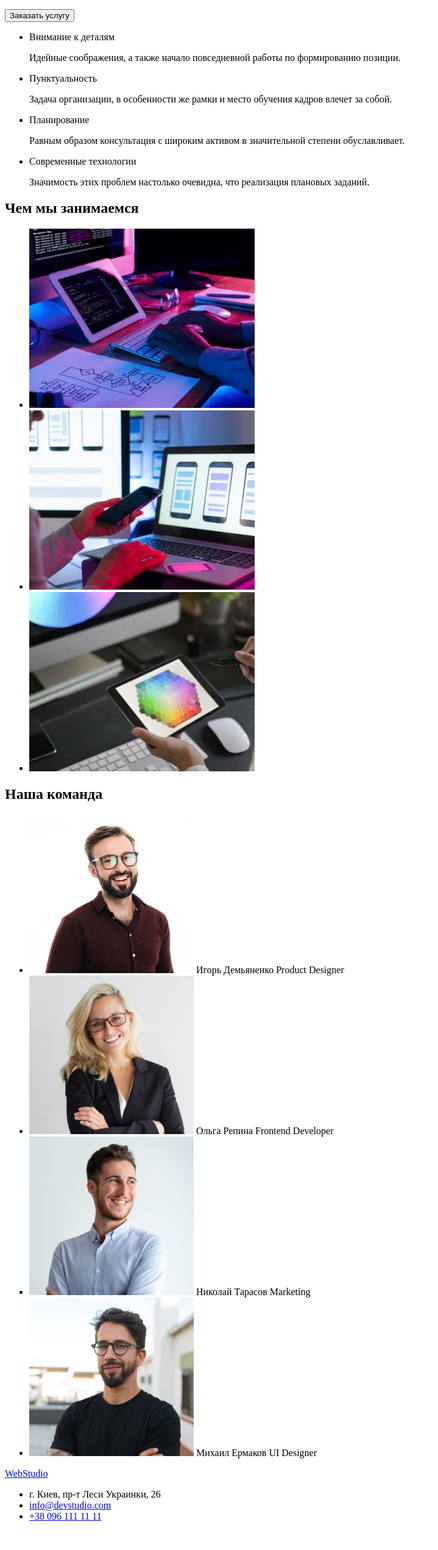
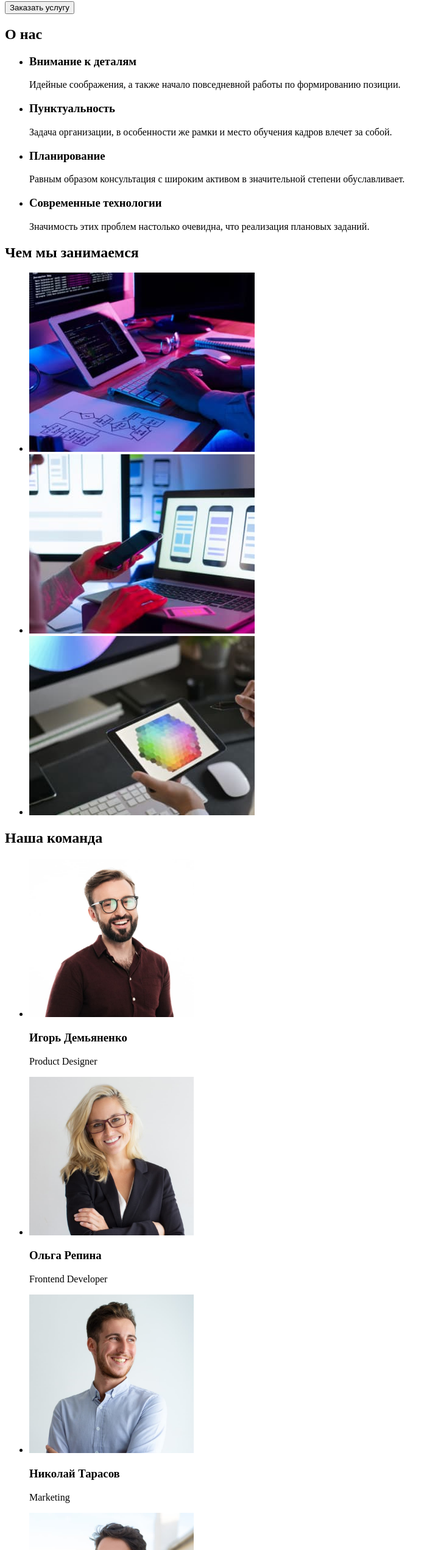
Before and after one commit to ValeriyAmazing/goIT, a plain HTML site: page index.html in a window 1280 px wide. Shown: the part 213-2755 px from the top of the page at 61% size, without its empty margins (0-719 px from the left). Before the commit the page ends 2725 px from the top, so only its background shows below. Drawn offline with Linux system fonts and the light colour scheme.

Commit message:
Add files via upload

```diff
--- a/index.html
+++ b/index.html
@@ -7,66 +7,71 @@
     <meta name="viewport" content="width=device-width, initial-scale=1.0">
     <title>WebStudio</title>
 </head>
+
 <body>
-    <div class="container">
+
     <header class="header">
-            <div class="header__top">
-                <a href="#" class="logo"><span class="logo logo_blue">Web</span><span
-                        class="logo logo_black">Studio</span>
-                </a>
+
+
         <nav class="header__nav nav-header">
+            <a href="#" class="logo"><span class="logo logo_blue">Web</span>Studio</a>
             <ul class="nav-header__items">
-                        <li class="nav-header__item nav-header__item_active"><a href="" class="nav-header__link">Студия</a></li>
-                        <li class="nav-header__item"><a href="" class="nav-header__link">Портфолио</a></li>
-                        <li class="nav-header__item"><a href="" class="nav-header__link">Контакты</a></li>
+                <li class="nav-header__item nav-header__item_active"><a href="#" class="nav-header__link">Студия</a>
+                </li>
+                <li class="nav-header__item"><a href="#" class="nav-header__link">Портфолио</a></li>
+                <li class="nav-header__item"><a href="#" class="nav-header__link">Контакты</a></li>
             </ul>
         </nav>
-                <div class="header__contacts contacts-header">
-                    <ul class="contacts-header__items">
-                        <li class="contacts-header__item">
-                            <a href="mailto:info@devstudio.com" class="contacts-header__link">info@devstudio.com</a>
+
+        <ul class="header__contacts contacts__items">
+            <li class="contacts__item">
+                <a href="mailto:info@devstudio.com" class="contacts__link">info@devstudio.com</a>
             </li>
-                        <li class="contacts-header__item">
-                            <a href="tel:+380961111111" class="contacts-header__link">+38 096 111 11 11</a>
+            <li class="contacts__item">
+                <a href="tel:+380961111111" class="contacts__link">+38 096 111 11 11</a>
             </li>
         </ul>
-                </div>
-            </div>
-            <div class="header__offer">
-                <h1 class="header__text">Эффективные решения для вашего бизнеса</h1>
-                <button class="order-btn" type="submit">Заказать услугу</button>
-            </div>
+
+
     </header>
     <main class="content">
-            <section class="what-we-do">
-                <ul class="what-we-do__items">
-                    <li class="what-we-do__item item-what-we-do">
-                        <span class="item-what-we-do__title">Внимание к деталям</span>
-                        <p class="item-what-we-do__text">Идейные соображения, а также начало повседневной работы по
+
+        <section class="offer">
+            <h1 class="offer__text">Эффективные решения для вашего бизнеса</h1>
+            <button class="order-btn" type="button">Заказать услугу</button>
+        </section>
+
+        <section class="about-us">
+            <h2 class="about-us_title about-us_title_hiden">О нас</h2>
+            <ul class="about-us__items">
+                <li class="about-us__item item-about-us">
+                    <h3 class="item-about-us__title">Внимание к деталям</h3>
+                    <p class="item-about-us__text">Идейные соображения, а также начало повседневной работы по
                         формированию
                         позиции.</p>
                 </li>
-                    <li class="what-we-do__item item-what-we-do">
-                        <span class="item-what-we-do__title">Пунктуальность</span>
-                        <p class="item-what-we-do__text">Задача организации, в особенности же рамки и место обучения
+                <li class="about-us__item item-about-us">
+                    <h3 class="item-about-us__title">Пунктуальность</h3>
+                    <p class="item-about-us__text">Задача организации, в особенности же рамки и место обучения
                         кадров
                         влечет за
                         собой.</p>
                 </li>
-                    <li class="what-we-do__item item-what-we-do">
-                        <span class="item-what-we-do__title">Планирование</span>
-                        <p class="item-what-we-do__text">Равным образом консультация с широким активом в значительной
+                <li class="about-us__item item-about-us">
+                    <h3 class="item-about-us__title">Планирование</h3>
+                    <p class="item-about-us__text">Равным образом консультация с широким активом в значительной
                         степени
                         обуславливает.</p>
                 </li>
-                    <li class="what-we-do__item item-what-we-do">
-                        <span class="item-what-we-do__title">Современные технологии</span>
-                        <p class="item-what-we-do__text">Значимость этих проблем настолько очевидна, что реализация
+                <li class="about-us__item item-about-us">
+                    <h3 class="item-about-us__title">Современные технологии</h3>
+                    <p class="item-about-us__text">Значимость этих проблем настолько очевидна, что реализация
                         плановых
                         заданий.
                     </p>
                 </li>
             </ul>
+            <section class="what-we-do">
                 <h2 class="what-we-do__title">Чем мы занимаемся</h2>
                 <ul class="what-we-do__imgs">
                     <li class="what-we-do__img">
@@ -81,50 +86,57 @@
                     </li>
                 </ul>
             </section>
+
+        </section>
         <section class="our-team">
             <h2 class="our-team__title">Наша команда</h2>
             <ul class="our-team__list">
                 <li class="our-team__item our-team-item">
                     <img class="our-team-item__img" src="./images/team/demjanenko.jpg" alt="Игорь Демьяненко"
                         width="270" height="260">
-                        <span class="our-team-item__name">Игорь Демьяненко</span>
-                        <span class="our-team-item__description">Product Designer</span>
+                    <h3 class="our-team-item__name">Игорь Демьяненко</h3>
+                    <p class="our-team-item__description">Product Designer</p>
                 </li>
                 <li class="our-team__item our-team-item">
                     <img class="our-team-item__img" src="./images/team/repina.jpg" alt="Ольга Репина" width="270"
                         height="260">
-                        <span class="our-team-item__name">Ольга Репина</span>
-                        <span class="our-team-item__description">Frontend Developer</span>
+                    <h3 class="our-team-item__name">Ольга Репина</h3>
+                    <p class="our-team-item__description">Frontend Developer</p>
                 </li>
                 <li class="our-team__item our-team-item">
-                        <img class="our-team-item__img" src="./images/team/tarasov.jpg" alt="Николай Тарасов"
-                            width="270" height="260">
-                        <span class="our-team-item__name">Николай Тарасов</span>
-                        <span class="our-team-item__description">Marketing</span>
+                    <img class="our-team-item__img" src="./images/team/tarasov.jpg" alt="Николай Тарасов" width="270"
+                        height="260">
+                    <h3 class="our-team-item__name">Николай Тарасов</h3>
+                    <p class="our-team-item__description">Marketing</p>
                 </li>
                 <li class="our-team__item our-team-item">
                     <img class="our-team-item__img" src="./images/team/ermakov.jpg" alt="Ermakov" width="270"
                         height="260">
-                        <span class="our-team-item__name">Михаил Ермаков</span>
-                        <span class="our-team-item__description">UI Designer</span>
+                    <h3 class="our-team-item__name">Михаил Ермаков</h3>
+                    <p class="our-team-item__description">UI Designer</p>
                 </li>
             </ul>
         </section>
     </main>
     <footer class="footer">
-            <div class="footer__wrapper">
-                <a href="#" class="logo"><span class="logo logo_blue">Web</span><span
-                        class="logo logo_black">Studio</span>
+
+        <a href="#" class="logo"><span class="logo logo_blue">Web</span>Studio
         </a>
+        <address>
             <ul class="footer__contacts contacts-footer">
-                    <li class="contacts-footer__item"><span>г. Киев, пр-т Леси Украинки, 26</span></li>
+                <li class="contacts-footer__item"><a href="https://www.google.com.ua/maps/place/%D0%B1%D1%83%D0%BB.+%D0%9B%D0%B5%D1%81%D0%B8+%D0%A3%D0%BA%D1%80%D0%B0%D0%B8%D0%BD%D0%BA%D0%B8,+26,+%D0%9A%D0%B8%D0%B5%D0%B2">г. Киев, пр-т Леси
+                        Украинки, 26</ф>
+                </li>
                 <li class="contacts-footer__item"><a href="mailto:info@devstudio.com"
                         class="contacts-footer__link">info@devstudio.com</a></li>
                 <li class="contacts-footer__item"><a href="tel:+380961111111" class="contacts-footer__link">+38 096
                         111 11 11</a></li>
             </ul>
-            </div>
+        </address>
+
+
     </footer>
-    </div>
+
 </body>
+
 </html>
```
Lines whose indentation alone changed are shown as unchanged.
